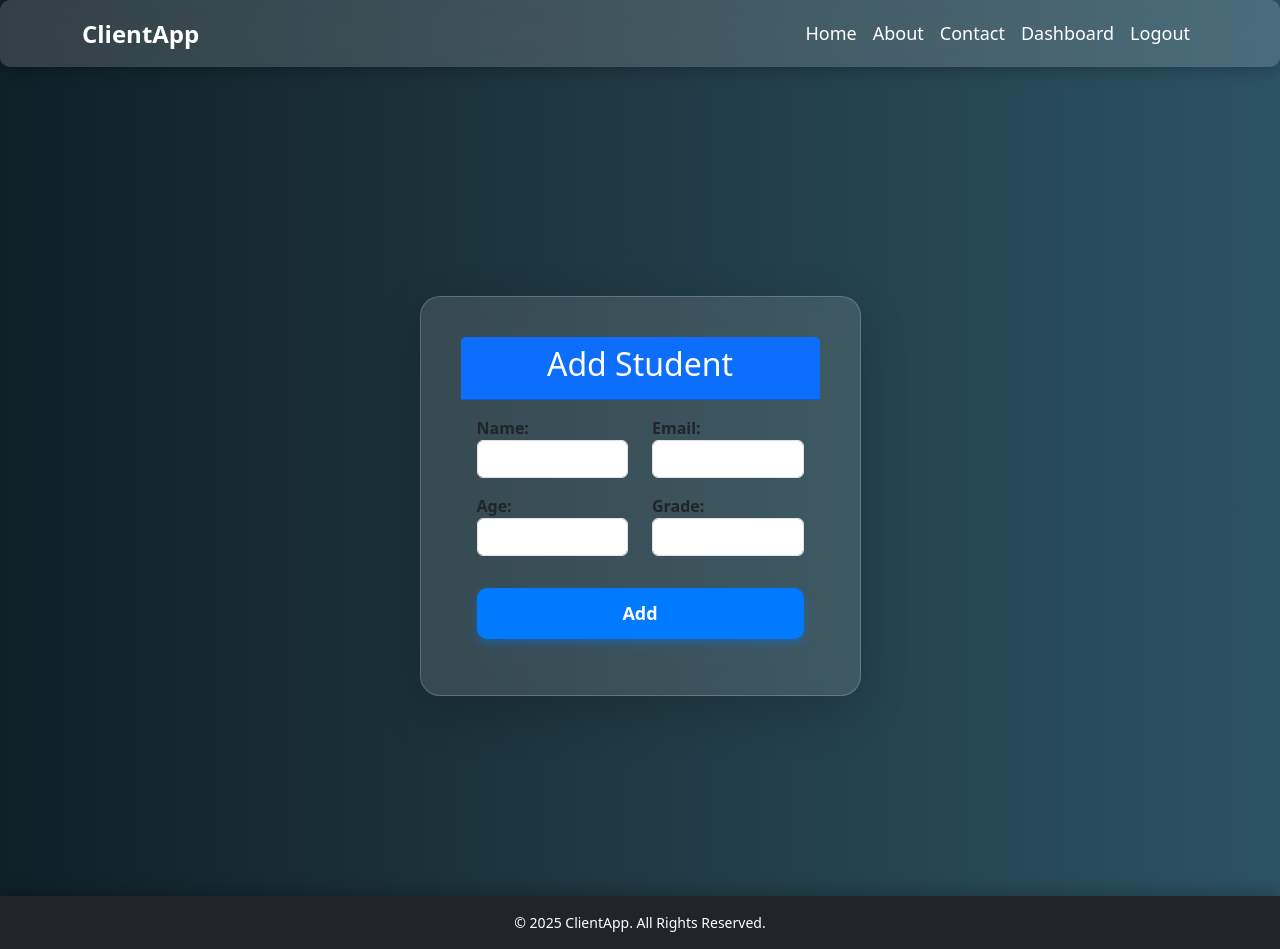
After one commit to SumitAbs/Learn, a Django app: page /add-student/ in a window 1280 px wide. The commit adds this page. Run offline with Django 5.2, Linux system fonts and the light colour scheme; the visitor is signed in with stand-in values (Sample User, id 1).

Commit message:
2025-03-15
Login + Migrations + Crud Done

```diff
--- /dev/null
+++ b/client/manageStudents.py
@@ -0,0 +1,75 @@
+from django.shortcuts import render, redirect
+from django.contrib import messages
+from django.http import HttpResponse
+# from django.core.mail import send_mail
+from django.contrib.auth import get_user_model
+from .models import Students
+
+
+def manageStudents(request):
+
+    # students = [
+    #     {'name': 'John Doe', 'age': 15, 'grade': '10th'},
+    #     {'name': 'Jane Smith', 'age': 14, 'grade': '9th'},
+    #     {'name': 'Emily Johnson', 'age': 16, 'grade': '11th'}
+    # ]
+    students = Students.objects.all()
+
+    # for student in students:
+    #     print(student)
+
+
+    return render(request, 'client/ManageStudents/list.html', {'students': students} )  # This is the manage_students path
+
+def addStudent(request):
+    if request.method == 'POST':
+
+        name = request.POST.get('name')
+        email = request.POST.get('email')
+        age = request.POST.get('age')
+        grade = request.POST.get('grade')
+
+        if Students.objects.filter(email=email).exists():
+            messages.error(request, "Email is already in use.")
+            return redirect('manageStudents')
+
+        Student = Students.objects.create(
+            name=name, age=age, email=email,
+            grade=grade
+        )
+        if Student:
+            messages.success(request, "Student added successfully")
+            return redirect('manageStudents')
+
+    return render(request, 'client/ManageStudents/addStudent.html')  # This is the add_student path
+
+def editStudent(request, id):
+    fetch_student = Students.objects.get(id=id)
+
+    if request.method == 'POST':
+        student_id = request.POST.get('id')
+        name = request.POST.get('name')
+        email = request.POST.get('email')
+        age = request.POST.get('age')
+        grade = request.POST.get('grade')
+
+        if email != fetch_student.email and Students.objects.filter(email=email).exists():
+            messages.error(request, "Email is already in use.")
+            return redirect('editStudent', id=id)
+
+        student = Students.objects.get(id=student_id)
+        student.name = name
+        student.email = email
+        student.age = age
+        student.grade = grade
+        student.save()
+        messages.success(request, "Student updated successfully")
+        return redirect('manageStudents')
+
+    return render(request, 'client/ManageStudents/editStudent.html', {'student': fetch_student})
+
+def deleteStudent(request, id):
+    student = Students.objects.get(id=id)
+    student.delete()
+    messages.success(request, "Student deleted successfully")
+    return redirect('manageStudents')
--- a/client/models.py
+++ b/client/models.py
@@ -1,7 +1,8 @@
 from django.db import models
 from django.contrib.auth.hashers import make_password, check_password
 from django.contrib.auth.models import AbstractBaseUser, BaseUserManager, PermissionsMixin
-
+from django.core.exceptions import ValidationError
+from django.utils.timezone import now  # ✅ Import this
 
 # Custom user manager to handle user creation
 class UserManager(BaseUserManager):
@@ -59,3 +60,19 @@ class User(AbstractBaseUser, PermissionsMixin):
 
     def get_short_name(self):
         return self.first_name
+
+
+class Students(models.Model):
+    name = models.CharField(max_length=100)
+    email = models.EmailField(max_length=100, unique=True, blank=True, null=False)
+    age = models.IntegerField()
+    grade = models.CharField(max_length=10)
+    teacher_id = models.ForeignKey(User, on_delete=models.CASCADE, related_name='students', blank=True, null=True)
+
+
+    created_at = models.DateTimeField(default=now)
+    updated_at = models.DateTimeField(auto_now=True)
+    deleted_at = models.DateTimeField(null=True, blank=True)
+
+    def __str__(self):
+        return self.name
--- a/client/static/css/client_style.css
+++ b/client/static/css/client_style.css
@@ -97,3 +97,7 @@ footer {
     padding: 15px;
     box-shadow: 0 -5px 15px rgba(0, 0, 0, 0.2);
 }
+
+main {
+    min-height: 83vh;
+}
--- /dev/null
+++ b/client/templates/client/ManageStudents/addStudent.html
@@ -0,0 +1,52 @@
+{% include 'client/components/header.html' %}
+
+<div class="d-flex justify-content-center align-items-center vh-100" style="background:no-repeat center center/cover; position: relative;">
+    <div class="container position-relative">
+        <div class="row justify-content-center">
+            <div class="col-lg-5 col-md-7 col-sm-9">
+                <!-- Glassmorphism Card -->
+                <div class="card shadow-lg glass-effect">
+                    <div class="card-header text-center text-white bg-primary">
+                        <h2>Add Student</h2>
+                    </div>
+                    <div class="card-body">
+                        <form action="/add-student/" method="post">
+                            {% csrf_token %}
+                            <div class="row">
+                                <div class="col-md-6">
+                                    <div class="form-group mb-3">
+                                        <label for="name" class="fw-bold">Name:</label>
+                                        <input type="name" class="form-control" id="name" name="name" required>
+                                    </div>
+                                </div>
+                                <div class="col-md-6">
+                                    <div class="form-group mb-3">
+                                        <label for="email" class="fw-bold">Email:</label>
+                                        <input type="email" class="form-control" id="email" name="email" required>
+                                    </div>
+                                </div>
+                                <div class="col-md-6">
+                                    <div class="form-group mb-3">
+                                        <label for="age" class="fw-bold">Age:</label>
+                                        <input type="number" class="form-control" id="age" name="age" required min="1" step="1">
+                                    </div>
+                                </div>
+
+                                <div class="col-md-6">
+                                    <div class="form-group mb-3">
+                                        <label for="grade" class="fw-bold">Grade:</label>
+                                        <input type="text" class="form-control" id="grade" name="grade" required>
+                                    </div>
+                                </div>
+                            </div>
+
+                            <button type="submit" class="btn btn-primary btn-lg w-100 mt-3">Add</button>
+                        </form>
+                    </div>
+                </div>
+            </div>
+        </div>
+    </div>
+</div>
+
+{% include 'client/components/footer.html' %}
--- a/client/templates/client/components/footer.html
+++ b/client/templates/client/components/footer.html
@@ -1,3 +1,4 @@
+</main>
 <!-- Footer -->
 <footer class="text-center py-3 bg-dark text-white">
     <p class="mb-0">&copy; 2025 ClientApp. All Rights Reserved.</p>
--- a/client/templates/client/components/header.html
+++ b/client/templates/client/components/header.html
@@ -3,7 +3,7 @@
 <head>
     <meta charset="UTF-8">
     <meta name="viewport" content="width=device-width, initial-scale=1.0">
-    <title>ClientApp - Welcome</title>
+    <title>ClientApp</title>
     <!-- Bootstrap CSS -->
     <link href="https://cdn.jsdelivr.net/npm/bootstrap@5.3.0-alpha1/dist/css/bootstrap.min.css" rel="stylesheet">
     <link rel="stylesheet" href="/static/css/client_style.css"> <!-- Custom CSS -->
@@ -28,8 +28,6 @@
                         <li class="nav-item"><a class="nav-link text-white" href="/logout">Logout</a></li>
 
                     {% endif %}
-
-
                 </ul>
             </div>
         </div>
@@ -37,15 +35,23 @@
 </header>
 
 {% if messages %}
-    <div class="alert-container">
+    <div class="alert-container mt-2">
         {% for message in messages %}
             <div class="alert
                 {% if message.tags == 'success' %}alert-success{% endif %}
                 {% if message.tags == 'error' %}alert-danger{% endif %}
                 {% if message.tags == 'info' %}alert-info{% endif %}
-                ">
+                " id="alert-{{ forloop.counter }}">
                 {{ message }}
             </div>
+            <script>
+                setTimeout(function() {
+                    document.getElementById('alert-{{ forloop.counter }}').style.display = 'none';
+                }, 10000);
+            </script>
         {% endfor %}
     </div>
 {% endif %}
+
+<!-- Main Content Section -->
+ <main class="container pt-5">
--- a/client/urls.py
+++ b/client/urls.py
@@ -1,7 +1,9 @@
 from django.urls import path
-from . import views
+from . import views, manageStudents
+from django.contrib.auth.decorators import login_required
 
 urlpatterns = [
+    # path('', login_required(views.index), name='index'), # This is the root path
     path('', views.index, name='index'), # This is the root path
     path('about/', views.about, name='about'), # This is the about path
     path('contact/', views.contact, name='contact'), # This is the contact path
@@ -12,5 +14,11 @@ urlpatterns = [
     path('forgot-password/', views.forgot_password, name='forgot-password'), # This is the forgot_password path
     path('reset-password/<uidb64>/<token>/', views.reset_password, name='reset-password'), # This is the reset_password path
 
-    path('cdashboard/', views.cdashboard, name='cdashboard'), # This is the Home path
+    path('cdashboard/', login_required(views.cdashboard), name='cdashboard'), # This is the Home path
+
+    # Manage Students
+    path('manage-students/', login_required(manageStudents.manageStudents), name='manageStudents'), # This is the manage_students path
+    path('add-student/', login_required(manageStudents.addStudent), name='addStudent'), # This is the add_student path
+    path('edit-student/<int:id>/', login_required(manageStudents.editStudent), name='editStudent'), # This is the edit_student path
+    path('delete-student/<int:id>/', login_required(manageStudents.deleteStudent), name='deleteStudent'), # This is the delete_student path
 ]
--- a/client/views.py
+++ b/client/views.py
@@ -65,7 +65,7 @@ def signup(request):
         user.set_password(password)
         user.save()
         messages.success(request, "Account created successfully!")
-        return redirect('login')  # Redirect to login or another page after successful signup
+        return redirect('set_login')  # Redirect to login or another page after successful signup
 
     return render(request, 'client/auth/signup.html')  # Return the form if the request method is GET
 
```
Also changed, not shown: client/templates/client/ManageStudents/editStudent.html (added, +53 -0 lines), client/templates/client/ManageStudents/list.html (added, +45 -0 lines), client/templates/client/dashboard.html (+7 -2 lines), client/migrations/0001_initial.py, client/migrations/0002_students.py (added), client/migrations/0002_user_groups_user_is_active_user_is_staff_and_more.py (deleted), client/migrations/0003_students_email.py (added), client/migrations/0004_students_created_at_students_deleted_at_and_more.py (added), client/migrations/0005_students_teacher_id.py (added), client/templates/client/ManageStudents/form.html (added).
